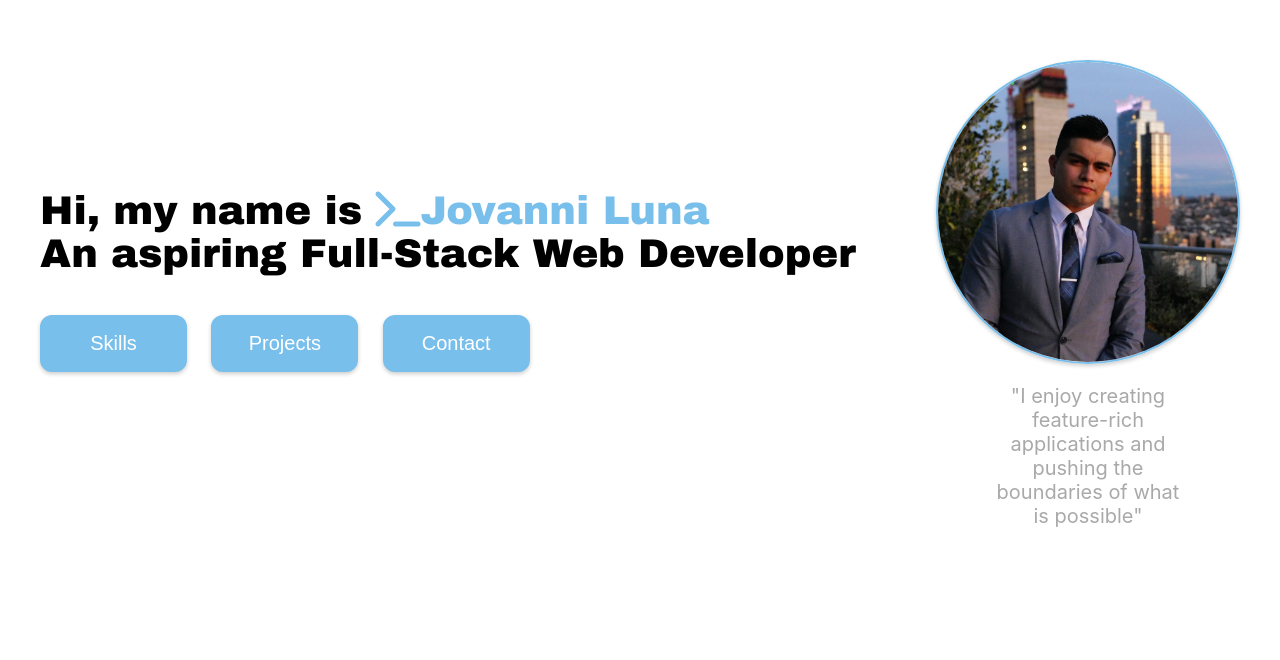
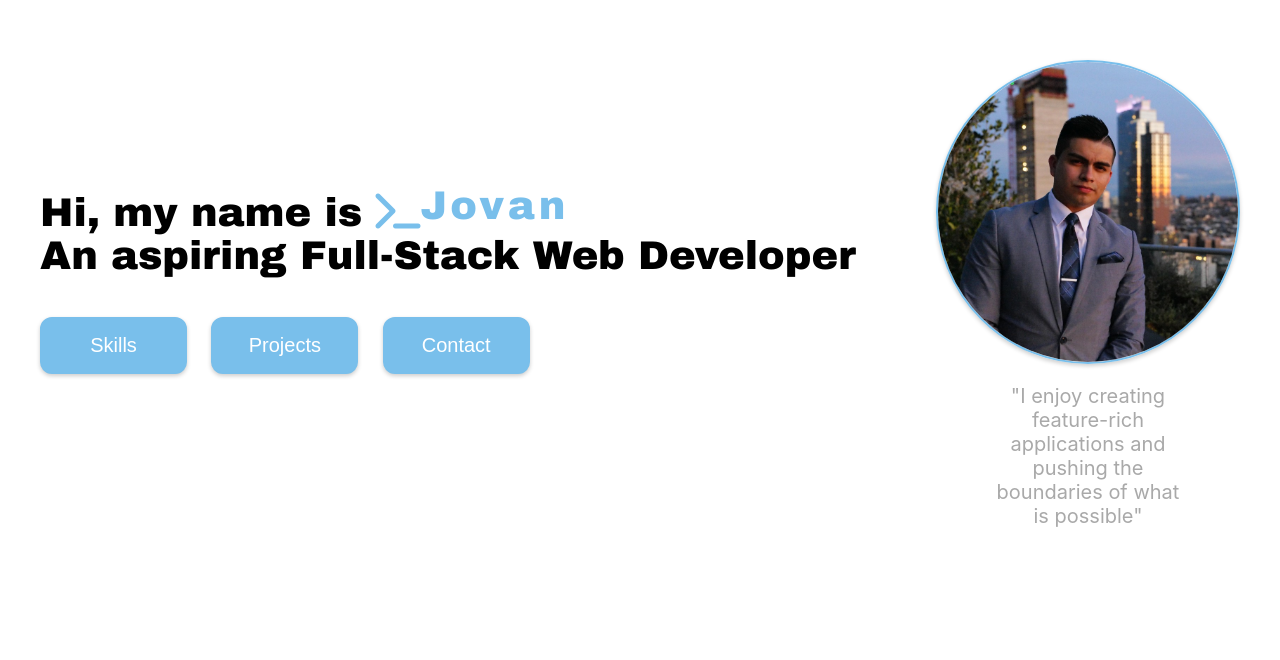
Before and after one commit to jovannil94/Porfolio, a React (Create React App) app: page / in a window 1280 px wide. Shown: the part 140-800 px from the top of the page. Built offline with nearby package versions, Linux system fonts and the light colour scheme.

Commit message:
adds css to terminal and typecode

```diff
--- a/src/components/About.js
+++ b/src/components/About.js
@@ -19,7 +19,7 @@ const About = ({ eduSkillSection, projectsSection, contactSection }) => {
             <div className="aboutLeft">
                 <div className="aboutContext">
                     <div className className="aboutIntro">
-                        <p className="aboutMe">Hi, my name is <i class="aboutName fas fa-terminal"/><i className="aboutName">Jovanni Luna</i><br/>An aspiring Full-Stack Web Developer</p>
+                        <p className="aboutMe">Hi, my name is <i className="terminal fas fa-terminal"/><i className="aboutName fas">Jovanni Luna</i><br/>An aspiring Full-Stack Web Developer</p>
                     </div>
                     <div className="aboutButtonContainer">
                         <button className="aboutButton" onClick={gotToEduSkillSection}>Skills</button>
--- a/src/css/About.css
+++ b/src/css/About.css
@@ -54,7 +54,20 @@
 
 .aboutName {
     color: #79bfeb;
-    font-style: normal;
+    font-family: "Arial Black", sans-serif;
+    font-size: 40px;
+    overflow: hidden;
+    border-right: .15em solid #79bfeb;
+    white-space: nowrap;
+    margin: 0 auto;
+    letter-spacing: .1em;
+    animation:
+    typing 4.5s steps(25, end) infinite,
+    blink-caret .75s step-end infinite ;
+}
+
+.terminal {
+    color: #79bfeb;
 }
 
 .aboutMe {
@@ -143,6 +156,17 @@
         opacity: 1;
     }
 }
+
+@keyframes typing {
+    from { width: 0 }
+    to { width: 50% }
+}
+
+@keyframes blink-caret {
+    from, to { border-color: transparent }
+    50% { border-color: #79bfeb; }
+}
+
 
 /* .aboutContext {
     display: flex;
```
